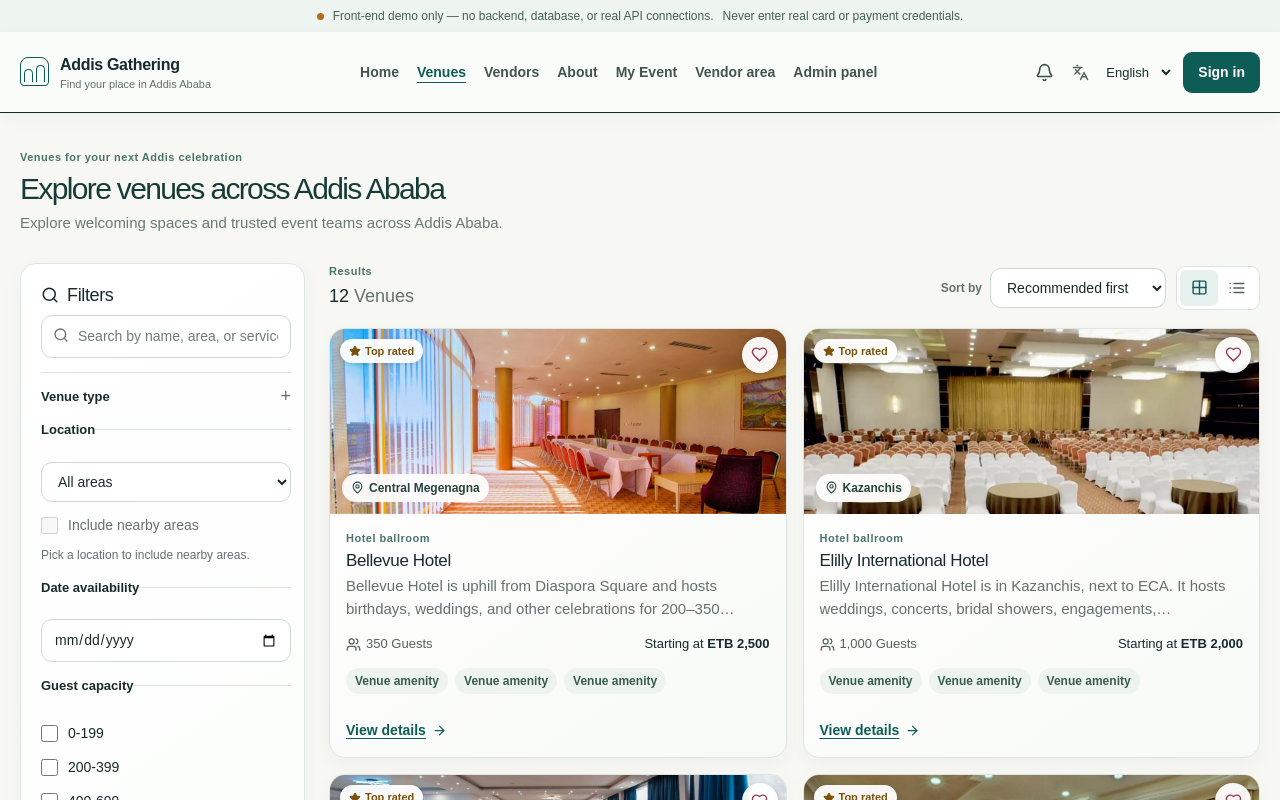
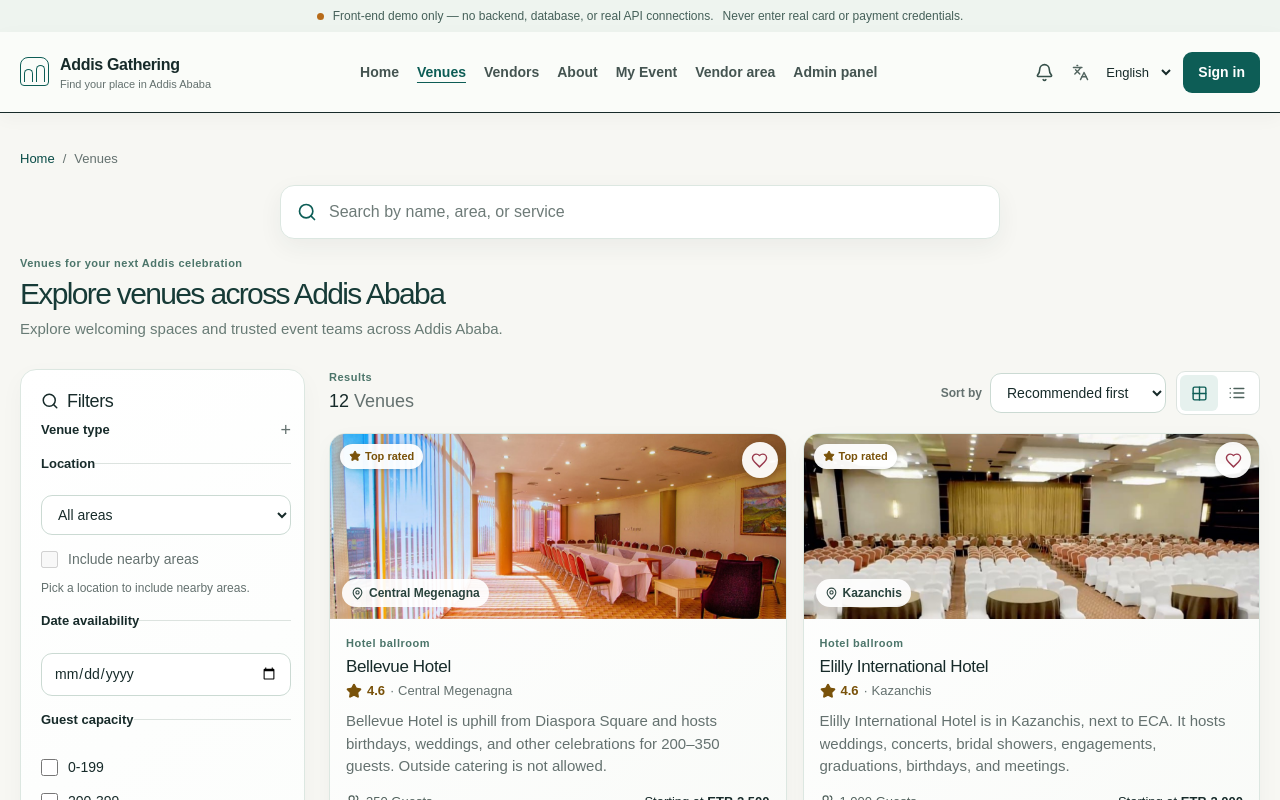
Before and after one commit to 4-kilo-dev/ssh, a Next.js app: page /venues in a window 1280 px wide. Shown: the top 800 px of the page. Built offline with nearby package versions, Linux system fonts and the light colour scheme.

Commit message:
new changes

```diff
--- a/app/globals.css
+++ b/app/globals.css
@@ -142,15 +142,26 @@ img { display:block; max-width:100%; }
 .venue-image-link { display:block; position:relative; height:185px; overflow:hidden; background:#e2ebe4; }
 .venue-image { width:100%; height:100%; object-fit:cover; }
 .venue-card-body { padding:16px; }
+.venue-card-body { display:flex; flex-direction:column; min-width:0; }
 .card-title-row { display:flex; justify-content:space-between; align-items:flex-start; gap:10px; }
 .card-title-row h2 { margin:4px 0 6px; font-size:17px; }
 .card-title-row h2 a { text-decoration:none; }
 .rating { white-space:nowrap; font-size:12px; color:#79520a; font-weight:800; }
+.venue-card-rating { display:flex; align-items:center; gap:5px; margin:0 0 10px; color:#79520a; font-size:13px; }
+.venue-card-rating span { color:var(--muted); }
 .line-clamp-2 { display:-webkit-box; -webkit-line-clamp:2; line-clamp:2; -webkit-box-orient:vertical; overflow:hidden; }
+.line-clamp-3 { display:-webkit-box; -webkit-line-clamp:3; line-clamp:3; -webkit-box-orient:vertical; overflow:hidden; }
 .venue-facts { display:flex; align-items:center; justify-content:space-between; gap:12px; margin:14px 0; font-size:12px; }
 .venue-facts span:first-child { display:flex; gap:5px; align-items:center; color:#53635e; }
 .venue-facts strong { color:var(--ink); }
-.venue-card .text-link { margin-top:14px; }
+.venue-card .venue-card-cta { margin-top:auto; min-height:44px; }
+.venue-discovery-intro{display:grid;gap:16px}
+.venue-discovery-search{position:relative;display:flex;align-items:center;width:min(100%,720px);min-height:54px;margin:0 auto;padding:0 16px;border:1px solid var(--site-line);border-radius:14px;background:#fff;box-shadow:0 8px 24px rgba(27,54,45,.06)}
+.venue-discovery-search>svg{flex:none;color:var(--teal)}
+.venue-discovery-search .field{width:100%;min-height:50px;padding:0 0 0 12px;border:0;background:transparent;box-shadow:none;font-size:16px}
+.venue-discovery-search .field:focus{box-shadow:none}
+.venue-discovery-intro .page-heading{max-width:860px}
+.venue-discovery-intro .breadcrumbs{margin:0}
 .venue-list .venue-card { display:grid; grid-template-columns:270px 1fr; }
 .venue-list .venue-image-link { height:100%; min-height:240px; }
 /* Detail and booking */
@@ -694,7 +705,8 @@ tr:last-child td { border-bottom:0; }
 .home-lead { max-width: 500px; margin: 0; color: #526560; font-size: 18px; line-height: 1.6; }
 .hero-actions { margin-top: 26px; }
 .hero-actions .btn { min-height: 46px; padding-inline: 17px; }
-.hero-vendor-link { margin-top: 15px; }
+.hero-vendor-links { display:flex; flex-wrap:wrap; align-items:center; gap:8px 18px; margin-top:15px; }
+.hero-vendor-link { display:inline-flex; align-items:center; min-height:36px; }
 .home-location { margin-top: 22px; }
 .home-proof { display: flex; flex-wrap: wrap; gap: 8px 16px; margin: 22px 0 0; padding: 0; list-style: none; color: #425851; font-size: 12px; }
 .home-proof li { display: inline-flex; align-items: center; gap: 5px; }
@@ -720,7 +732,8 @@ tr:last-child td { border-bottom:0; }
   .home-lead { font-size: 16px; }
   .hero-actions { display: grid; grid-template-columns: 1fr; }
   .hero-actions .btn { width: 100%; }
-  .hero-vendor-link { display: inline-flex; min-height: 44px; align-items: center; }
+  .hero-vendor-links { flex-direction:column; align-items:flex-start; gap:2px; }
+  .hero-vendor-link { min-height:44px; }
   .hero-image-wrap { min-height: 330px; border-radius: 18px 18px 6px 18px; }
   .home-how { grid-template-columns: 1fr; gap: 17px; padding: 21px 18px; }
   .home-how-copy h2 { max-width: none; }
@@ -959,6 +972,26 @@ body { font-size: 15px; line-height: 1.5; }
   .site-header .header-actions .sign-in-link{max-width:62px;padding-inline:7px}
 }
 
+@media (max-width:760px){
+  .site-header .primary-nav.is-open{display:grid;grid-template-columns:repeat(2,minmax(0,1fr));gap:6px 8px;overflow:visible;margin-top:8px;padding:10px 0 4px;border-top:1px solid var(--site-line)}
+  .site-header .primary-nav.is-open a{display:flex;align-items:center;min-height:42px;padding:9px 10px;border:1px solid var(--site-line);border-radius:10px;background:#fff;font-size:13px;font-weight:700;white-space:normal}
+  .site-header .primary-nav.is-open a.active{background:var(--teal-soft);border-color:#a9c9bb;color:var(--teal-dark)}
+}
+
+@keyframes mobile-nav-drawer-in{from{opacity:0;transform:translateX(-18px)}to{opacity:1;transform:none}}
+.mobile-nav-drawer-head,.mobile-nav-close{display:none}
+@media (max-width:760px){
+  .mobile-nav-backdrop{position:fixed;inset:0;z-index:40;border:0;background:rgba(12,35,31,.42);cursor:pointer}
+  .site-header .primary-nav.is-open{position:fixed;inset:0 auto 0 0;z-index:41;width:min(88vw,360px);height:100dvh;display:flex;flex-direction:column;align-items:stretch;gap:4px;overflow-y:auto;margin:0;padding:0 18px 24px;border:0;border-radius:0;background:#fff;box-shadow:12px 0 34px rgba(20,38,33,.2);animation:mobile-nav-drawer-in .22s ease both}
+  .mobile-nav-drawer-head{display:flex;align-items:center;justify-content:space-between;gap:12px;min-height:72px;margin:0 -18px 10px;padding:0 18px;border-bottom:1px solid var(--site-line);color:var(--site-deep);font-size:18px}
+  .mobile-nav-close{display:inline-flex;align-items:center;justify-content:center;width:42px;height:42px;border:0;border-radius:10px;background:transparent;color:var(--site-deep);cursor:pointer}
+  .mobile-nav-close:hover{background:var(--teal-soft)}
+  .site-header .primary-nav.is-open a{display:flex;align-items:center;justify-content:space-between;min-height:52px;padding:12px 10px;border:0;border-bottom:1px solid #edf2ef;border-radius:0;background:transparent;color:var(--ink);font-size:17px;font-weight:650;text-decoration:none}
+  .site-header .primary-nav.is-open a::after{content:"›";color:var(--muted);font-size:25px;font-weight:400;line-height:1}
+  .site-header .primary-nav.is-open a:hover,.site-header .primary-nav.is-open a.active{background:#f1f7f3;color:var(--teal-dark)}
+}
+@media (prefers-reduced-motion:reduce){.site-header .primary-nav.is-open{animation:none}}
+
 /* Venue filters: desktop keeps a contained scrolling rail; mobile uses a
    single filter button and a bottom drawer so results never compete with the
    filter form for vertical space. */
--- a/app/tg/tg.css
+++ b/app/tg/tg.css
@@ -49,7 +49,7 @@
 /* ── Bottom navigation ───────────────────────────────────── */
 .tg-bottomnav {
   position: fixed; inset-inline: 0; bottom: 0; z-index: 30;
-  display: grid; grid-template-columns: repeat(4, minmax(0, 1fr));
+  display: grid; grid-template-columns: repeat(5, minmax(0, 1fr));
   padding-bottom: var(--tg-safe-bottom);
   background: rgba(255, 255, 255, .98);
   border-top: 1px solid var(--line);
--- a/components/AppShell.tsx
+++ b/components/AppShell.tsx
@@ -45,7 +45,9 @@ export function AppShell({ children }: { children: React.ReactNode }) {
         <button className="mobile-nav-toggle btn btn-secondary" type="button" aria-expanded={mobileOpen} aria-controls="primary-navigation" aria-label={t(mobileOpen ? "menuClose" : "menuOpen", locale)} onClick={() => setMobileOpen((v) => !v)}>
           {mobileOpen ? <X size={20} aria-hidden="true" /> : <Menu size={20} aria-hidden="true" />}<span className="sr-only">{t(mobileOpen ? "menuClose" : "menuOpen", locale)}</span>
         </button>
+        {mobileOpen && <button className="mobile-nav-backdrop" type="button" aria-label={t("menuClose", locale)} onClick={() => setMobileOpen(false)} />}
         <nav id="primary-navigation" className={`primary-nav ${mobileOpen ? "is-open" : ""}`} aria-label={t("ariaNavigation", locale)}>
+          <div className="mobile-nav-drawer-head"><strong>{t("brand", locale)}</strong><button className="mobile-nav-close" type="button" aria-label={t("menuClose", locale)} onClick={() => setMobileOpen(false)}><X size={21} aria-hidden="true" /></button></div>
           {mainLinks.map(([href, key]) => <Link key={href} className={pathname === href ? "active" : ""} href={href}>{t(key, locale)}</Link>)}
           <Link className={pathname.startsWith("/my-") || pathname === "/profile" ? "active" : ""} href={role === "customer" ? "/my-event" : "/sign-in"}>{t("myEvent", locale)}</Link>
           <Link href={role === "vendor" ? "/vendor" : "/vendor/sign-in"}>{t("vendorArea", locale)}</Link>
--- a/components/CoreFlow.tsx
+++ b/components/CoreFlow.tsx
@@ -29,6 +29,7 @@ function PageHeading({ kicker, title, description }: { kicker?: string; title: s
 export function VenueCard({ venue }: { venue: Venue }) {
   const { locale, savedVenues, toggleSavedVenue } = useDemo();
   const isSaved = (savedVenues ?? []).includes(venue.id);
+  const rating = typeof venue.rating === "number" && Number.isFinite(venue.rating) ? venue.rating : null;
   return <article className="venue-card card">
     <div className="venue-image-wrap-rel">
       <Link href={`/venues/${venue.id}`} className="venue-image-link" aria-label={`${t("viewDetails", locale)}: ${venue.name}`}>
@@ -40,10 +41,11 @@ export function VenueCard({ venue }: { venue: Venue }) {
     </div>
     <div className="venue-card-body">
       <div className="card-title-row"><div><p className="eyebrow">{venueTypeLabel(venue.type, locale)}</p><h2><Link href={`/venues/${venue.id}`}>{venue.name}</Link></h2></div></div>
-      <p className="muted line-clamp-2">{venue.description}</p>
+      {rating !== null && <div className="venue-card-rating"><Star size={16} fill="currentColor" aria-hidden="true" /><strong>{rating.toFixed(1)}</strong><span>· {venue.area}</span></div>}
+      <p className="muted line-clamp-3">{venue.description}</p>
       <div className="venue-facts"><span><Users size={15} aria-hidden="true" />{formatNumber(venue.capacity, locale)} {t("guests", locale)}</span><span>{t("startingAt", locale)} <strong>{formatETB(venue.price, locale)}</strong></span></div>
       <div className="tag-list">{venue.amenities.slice(0, 3).map((amenity) => <span className="tag" key={amenity}>{amenityLabel(amenity, locale)}</span>)}</div>
-      <Link className="text-link" href={`/venues/${venue.id}`}>{t("viewDetails", locale)} <ArrowRight size={15} aria-hidden="true" /></Link>
+      <Link className="btn btn-primary full-width venue-card-cta" href={`/venues/${venue.id}`}>{t("viewDetails", locale)} <ArrowRight size={15} aria-hidden="true" /></Link>
     </div>
   </article>;
 }
@@ -57,11 +59,19 @@ export function VenueBrowser() {
   const { results, activeCount, clear, sort, setSort } = controller;
   const filterContent = (idPrefix: string, withClear = true) => <>
     <h2><Search size={18} aria-hidden="true" />{t("filters", locale)}</h2>
-    <VenueFiltersV2 locale={locale} controller={controller} idPrefix={idPrefix} showSearch />
+    <VenueFiltersV2 locale={locale} controller={controller} idPrefix={idPrefix} />
     {withClear && <button className="btn btn-secondary full-width" type="button" onClick={clear}><X size={15} aria-hidden="true" />{t("clearFilters", locale)}</button>}
   </>;
   return <div className="page-stack">
-    <PageHeading title={t("latestVenues", locale)} description={t("homeDescription", locale)} />
+    <div className="venue-discovery-intro">
+      <div className="breadcrumbs"><Link href="/">{t("home", locale)}</Link><span aria-hidden="true">/</span><span>{t("venues", locale)}</span></div>
+      <form className="venue-discovery-search" role="search" onSubmit={(event) => event.preventDefault()}>
+        <Search size={20} aria-hidden="true" />
+        <label className="sr-only" htmlFor="venue-discovery-search">{t("search", locale)}</label>
+        <input id="venue-discovery-search" className="field" value={controller.filters.query} onChange={(event) => controller.update("query", event.target.value)} placeholder={t("searchPlaceholder", locale)} />
+      </form>
+      <PageHeading title={t("latestVenues", locale)} description={t("homeDescription", locale)} />
+    </div>
     <div className="discovery-layout">
       <aside className="filter-panel card" aria-label={t("ariaFilters", locale)}>{filterContent("venue")}</aside>
       <div className="mobile-filter-bar">
--- a/components/LandingPage.tsx
+++ b/components/LandingPage.tsx
@@ -23,8 +23,10 @@ export function LandingPage() {
           <Link className="btn btn-primary" href="/venues">{t("exploreVenues", locale)} <ArrowRight size={17} aria-hidden="true" /></Link>
           <Link className="btn btn-secondary" href="/bookings/new"><CalendarDays size={17} aria-hidden="true" />{t("bookVenue", locale)}</Link>
         </div>
-        <Link className="hero-vendor-link text-link" href="/vendors">{t("exploreVendors", locale)} <ArrowRight size={15} aria-hidden="true" /></Link>
-        <Link className="hero-vendor-link text-link" href="/vendor/apply">Join as a vendor <ArrowRight size={15} aria-hidden="true" /></Link>
+        <div className="hero-vendor-links">
+          <Link className="hero-vendor-link text-link" href="/vendors">{t("exploreVendors", locale)} <ArrowRight size={15} aria-hidden="true" /></Link>
+          <Link className="hero-vendor-link text-link" href="/vendor/apply">Join as a vendor <ArrowRight size={15} aria-hidden="true" /></Link>
+        </div>
         <div className="home-location"><MapPin size={15} aria-hidden="true" /><span>{t("addisAbaba", locale)}</span><span className="location-divider" /><span>{t("localOnly", locale)}</span></div>
         <ul className="home-proof" aria-label={t("homeProofLabel", locale)}>
           <li><Check size={15} aria-hidden="true" /><span>{t("homeProofOne", locale)}</span></li>
--- a/components/tg/TgBottomNav.tsx
+++ b/components/tg/TgBottomNav.tsx
@@ -1,7 +1,7 @@
 "use client";
 
 import { usePathname } from "next/navigation";
-import { CalendarCheck, Home, MapPin, UserRound } from "lucide-react";
+import { BriefcaseBusiness, CalendarCheck, Home, MapPin, UserRound } from "lucide-react";
 import { Link } from "@/lib/nav";
 import { t } from "@/lib/i18n";
 import { useDemo } from "@/lib/store";
@@ -9,11 +9,12 @@ import { useDemo } from "@/lib/store";
 const tabs = [
   { href: "/", key: "home", Icon: Home },
   { href: "/venues", key: "venues", Icon: MapPin },
+  { href: "/vendors", key: "vendors", Icon: BriefcaseBusiness },
   { href: "/my-event", key: "myEvent", Icon: CalendarCheck },
   { href: "/profile", key: "tgProfileTab", Icon: UserRound },
 ] as const;
 
-/** Bottom navigation: Home, Venues, My Event, Profile. */
+/** Bottom navigation: Home, Venues, Vendors, My Event, Profile. */
 export function TgBottomNav() {
   const { locale } = useDemo();
   const pathname = usePathname();
--- a/components/tg/TgShell.tsx
+++ b/components/tg/TgShell.tsx
@@ -9,7 +9,7 @@ import { useDemo } from "@/lib/store";
 import { initTelegram, setTelegramBackButton } from "@/lib/telegram";
 import { TgBottomNav } from "@/components/tg/TgBottomNav";
 
-const rootTabs = ["/", "/venues", "/my-event", "/profile"];
+const rootTabs = ["/", "/venues", "/vendors", "/my-event", "/profile"];
 
 /**
  * Mobile chrome for the Telegram Mini App: a compact top bar plus the bottom
--- a/components/tg/TgVenueBrowser.tsx
+++ b/components/tg/TgVenueBrowser.tsx
@@ -4,6 +4,7 @@ import { useState } from "react";
 import { useSearchParams } from "next/navigation";
 import { Search, SlidersHorizontal, X } from "lucide-react";
 import { useDemo } from "@/lib/store";
+import { Link } from "@/lib/nav";
 import { t } from "@/lib/i18n";
 import { formatNumber } from "@/lib/format";
 import { useVenueFiltersV2, type SortKey } from "@/lib/venue-filters-v2";
@@ -41,24 +42,14 @@ export function TgVenueBrowser() {
   </>;
 
   return <div className="page-stack">
-    <header className="page-heading">
-      <div className="eyebrow">{t("homeKicker", locale)}</div>
-      <h1>{t("latestVenues", locale)}</h1>
-      <p>{t("homeDescription", locale)}</p>
-    </header>
-
-    <form className="tg-searchbar" role="search" onSubmit={(event) => event.preventDefault()}>
-      <div className="search-field">
-        <Search size={16} aria-hidden="true" />
-        <input
-          className="field"
-          value={filters.query}
-          onChange={(event) => controller.update("query", event.target.value)}
-          placeholder={t("searchPlaceholder", locale)}
-          aria-label={t("search", locale)}
-        />
-      </div>
-    </form>
+    <div className="venue-discovery-intro">
+      <div className="breadcrumbs"><Link href="/tg">{t("home", locale)}</Link><span aria-hidden="true">/</span><span>{t("venues", locale)}</span></div>
+      <form className="venue-discovery-search" role="search" onSubmit={(event) => event.preventDefault()}>
+        <Search size={20} aria-hidden="true" />
+        <input className="field" value={filters.query} onChange={(event) => controller.update("query", event.target.value)} placeholder={t("searchPlaceholder", locale)} aria-label={t("search", locale)} />
+      </form>
+      <header className="page-heading"><div className="eyebrow">{t("homeKicker", locale)}</div><h1>{t("latestVenues", locale)}</h1><p>{t("homeDescription", locale)}</p></header>
+    </div>
 
     <div className="tg-toolbar">
       <button className="btn btn-secondary" type="button" onClick={() => setSheetOpen(true)} aria-haspopup="dialog">
```
